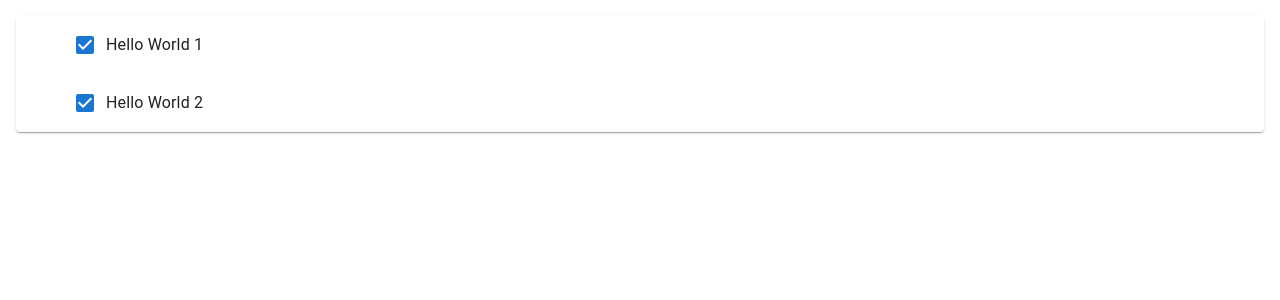
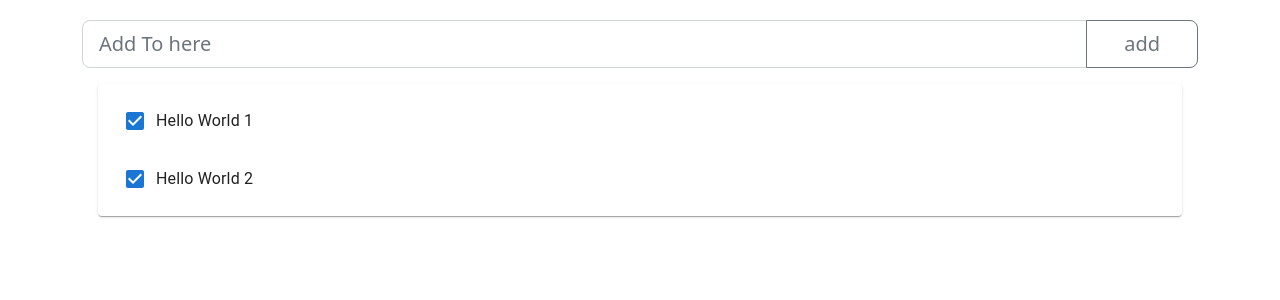
Before and after one commit to sohyeon-lee/React-SpringBoot-AWS, a React (Create React App) app in the folder todo-react-app/: page / in a window 1280 px wide. Shown: the top 300 px of the page. Built offline with nearby package versions, Linux system fonts and the light colour scheme.

Commit message:
feat: todo 추가 ui 및 함수 구현
버튼 클릭하여 todo 추가
enter 키를 사용하여 todo 추가

```diff
--- /dev/null
+++ b/todo-react-app/src/AddTodo.js
@@ -0,0 +1,43 @@
+import React, { useState } from 'react';
+import { Button, Input, InputGroup } from 'reactstrap';
+
+function AddTodo(props) {
+  // 사용자의 입력을 저장할 오브젝트
+  const [item, setItem] = useState({title:""});
+  // App.js에서 넘겨준 addItem 함수
+  const addItem = props.addItem;
+
+  // onButtonClick 함수
+  const onButtonClick = () => {
+    addItem(item); // additem 함수 사용
+    setItem({title: ""}); // todo 추가 후 input 빈 문자열로 초기화
+  }
+
+  // onInputChange 함수
+  const onInputChange = (e) => {
+    setItem({title : e.target.value});
+    console.log(item);
+  };
+
+  // enterKeyEventHandler 함수
+  const enterKeyEventHandler = (e) => {
+    if(e.key === 'Enter') {
+      onButtonClick();
+    }
+  }
+
+  return (
+    <div>
+      <InputGroup size="lg" style={{marginTop: 20}}>
+        {/* onInputChange 함수, enterKeyEventHandler 함수 연결 */}
+        <Input placeholder='Add To here' onChange={onInputChange} onKeyPress={enterKeyEventHandler} value={item.title} />
+        {/* onButtonClick 함수 연결 */}
+        <Button outline style={{width: '10%'}} onClick={onButtonClick}>
+          add
+        </Button>
+      </InputGroup>
+    </div>
+  );
+}
+
+export default AddTodo;
--- a/todo-react-app/src/App.js
+++ b/todo-react-app/src/App.js
@@ -1,9 +1,9 @@
-import { Paper } from '@mui/material';
 import { useState } from 'react';
-import { List, ListGroup, ListGroupItem } from 'reactstrap';
 import './App.css';
+import 'bootstrap/dist/css/bootstrap.min.css';
 import Todo from './Todo'
-import 'bootstrap/dist/css/bootstrap.min.css';
+import AddTodo from './AddTodo';
+import { List, Paper } from '@mui/material';
 
 function App() {
   const [items, setItems] = useState([
@@ -18,18 +18,27 @@ function App() {
       done: true
     }
   ]);
-  //let todoItems = items.length > 0 && items.map((item)=><Todo item={item} key={item.id}/>);
-  let todoItems;
-  if(items.length > 0) {
-    todoItems = items.map((item)=>(<Todo item={item} key={item.id}/>));
+
+  const addItem = (item) => {
+    item.id = "ID-" + items.length; // key를 위한 id
+    item.done = false; // done 초기화
+    setItems([...items, item]);  // 업데이트는 반드시 setItems로 하고 새 배열을 만들어야 한다.
+    console.log("items : ", [...items, item]);
   }
+
+  let todoItems = items.length > 0 && items.map((item)=><Todo item={item} key={item.id}/>);
+
   return (
-    <div className="App">
+    <div className="App container">
+      <AddTodo addItem={addItem}/>
       <Paper style={{margin:16}}>
         <List>
           {todoItems}
         </List>
       </Paper>
+      {/* <ListGroup style={{marginTop: 16}}>
+        <ListGroupItem>{todoItems}</ListGroupItem>
+      </ListGroup> */}
     </div>
   );
 }
```
Also changed, not shown: todo-react-app/src/Todo.js (+15 -3 lines).
